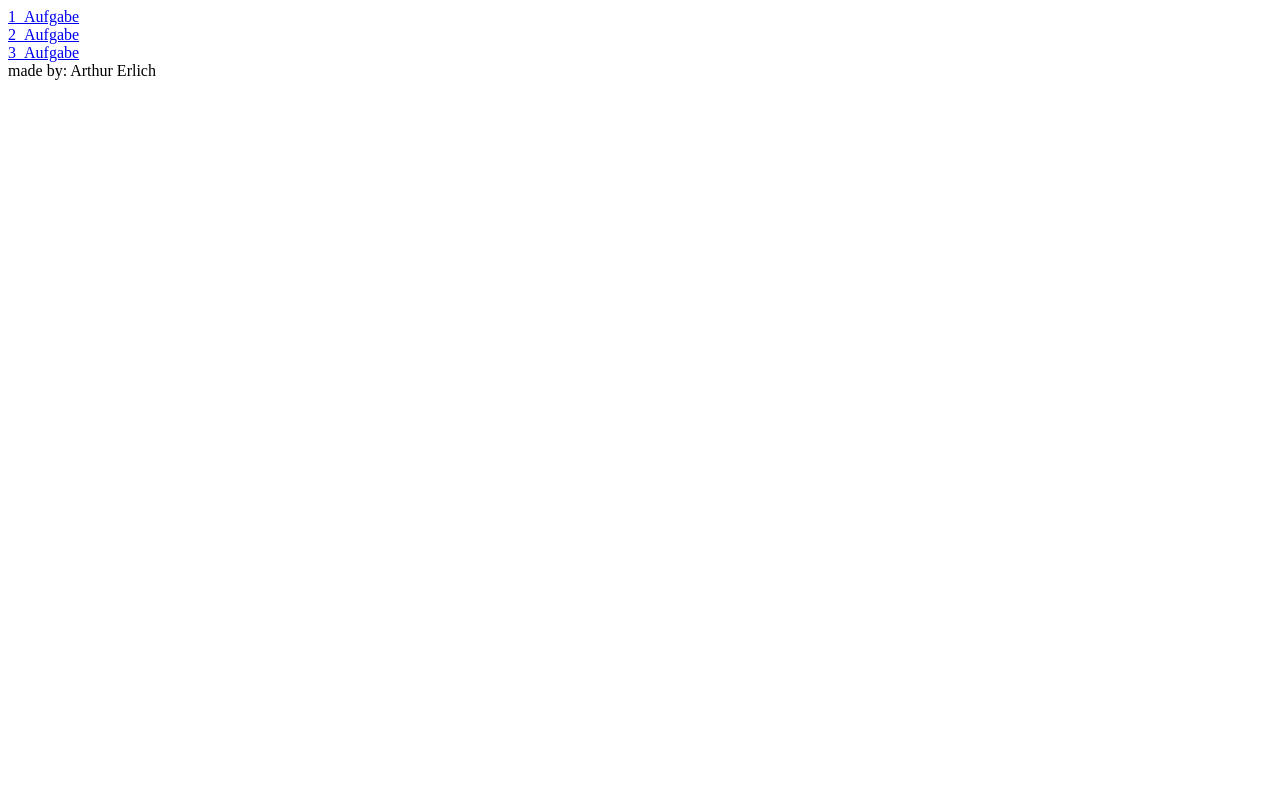
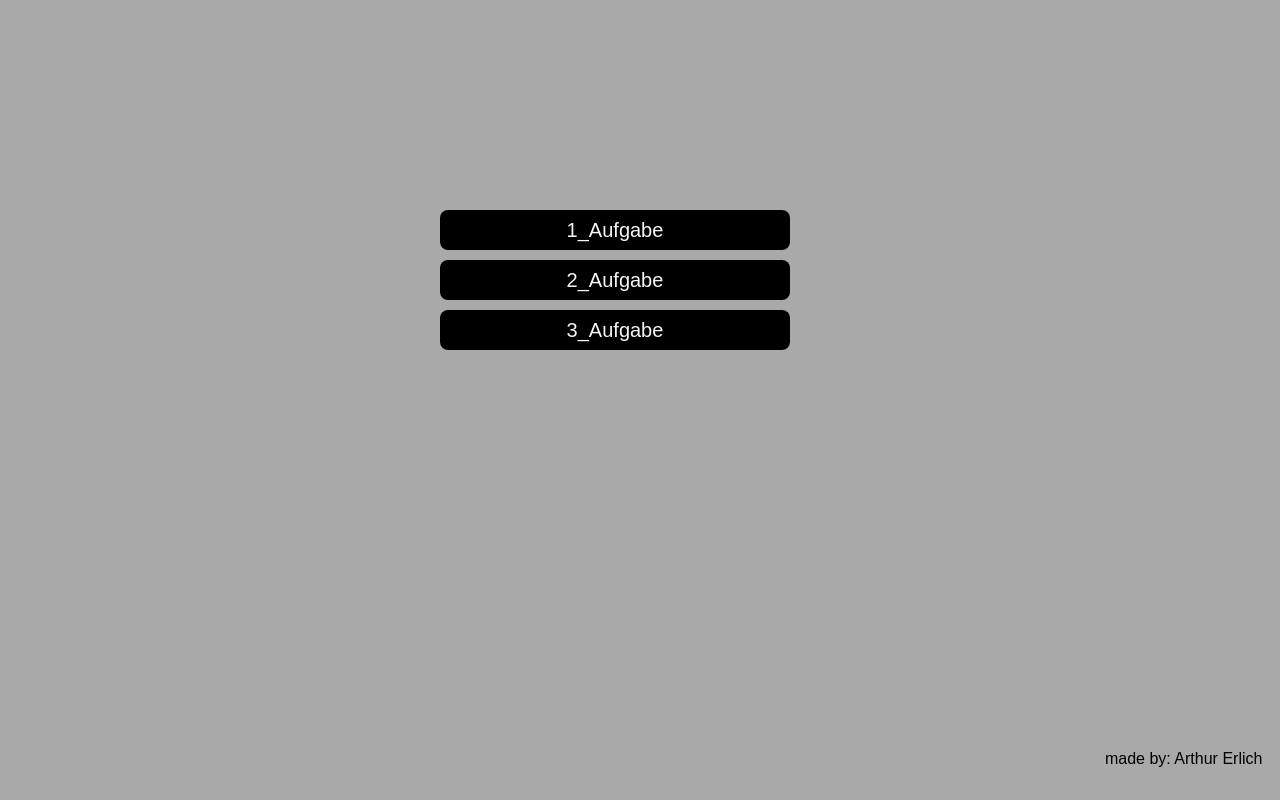
Before and after one commit to ArthurErlich/GISPraktikum, a plain HTML site: page MainFolder/MainStartPage.html in a window 1280 px wide. Drawn offline with Linux system fonts and the light colour scheme; the site is published under a folder, as on GitHub Pages, so addresses that start at the root find nothing.

Commit message:
Update MainStartPage.html

```diff
--- a/MainFolder/MainStartPage.html
+++ b/MainFolder/MainStartPage.html
@@ -5,7 +5,7 @@
     <meta charset="UTF-8">
     <meta http-equiv="X-UA-Compatible" content="IE=edge">
     <meta name="viewport" content="width=device-width, initial-scale=1.0">
-    <link rel="stylesheet" href="/MainCSS/MainStyle.css" />
+    <link rel="stylesheet" href="../MainCSS/MainStyle.css" />
     <title>Aufgabenliste</title>
 </head>
 
```
